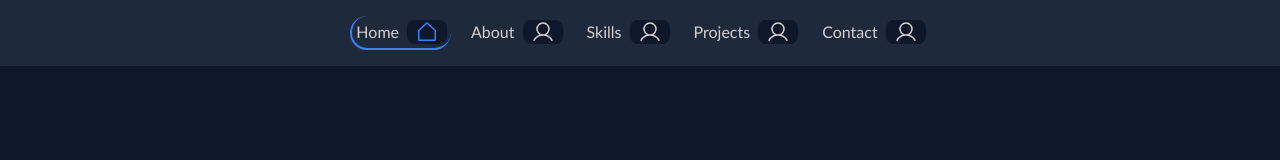
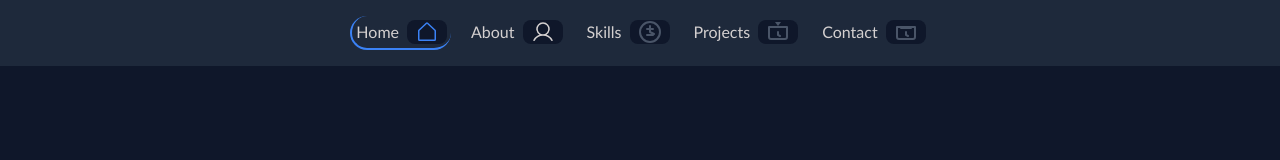
Before and after one commit to Codegrammer999/Personal-Portfolio-Webpage, a Vue app: page / in a window 1280 px wide. Shown: the top 160 px of the page. Built offline with nearby package versions, Linux system fonts and the light colour scheme.

Commit message:
Update NavigationLinks.vue

```diff
--- a/src/components/NavigationLinks.vue
+++ b/src/components/NavigationLinks.vue
@@ -38,7 +38,12 @@ const emitClick = () => {
             <div class="flex space-x-2 items-center justify-center hover:opacity-50 duration-300">
                 <p>Skills</p>
                 <div class="bg-slate-900 px-2 rounded-lg">
-                    <AboutIcon class="size-6 icon"/>
+                    <svg width="100" height="100" viewBox="0 0 24 24" fill="none" xmlns="http://www.w3.org/2000/svg" class="size-6 icon">
+                        <circle cx="12" cy="12" r="10" stroke="#4A5568" stroke-width="2"/>
+                        <path d="M12 6V12L16 14" stroke="#4A5568" stroke-width="2" stroke-linecap="round" stroke-linejoin="round"/>
+                        <path d="M9 15H15" stroke="#4A5568" stroke-width="2" stroke-linecap="round"/>
+                        <path d="M15 9H9" stroke="#4A5568" stroke-width="2" stroke-linecap="round"/>
+                     </svg>
                 </div>
             </div>
         </router-link>
@@ -48,7 +53,12 @@ const emitClick = () => {
             <div class="flex space-x-2 items-center justify-center hover:opacity-50 duration-300" @click="emitClick">
                 <p>Projects</p>
                 <div class="bg-slate-900 px-2 rounded-lg">
-                    <AboutIcon class="size-6 icon"/>
+                   <svg width="100" height="100" viewBox="0 0 24 24" fill="none" xmlns="http://www.w3.org/2000/svg" class="size-6 icon">
+  <path d="M3 7L21 7L21 17C21 18.1 20.1 19 19 19H5C3.9 19 3 18.1 3 17V7Z"
+        stroke="#4A5568" stroke-width="2" stroke-linecap="round" stroke-linejoin="round"/>
+  <path d="M9 2L15 2L12 6L9 2Z" fill="#4A5568"/>
+  <path d="M12 12V15L14 16" stroke="#4A5568" stroke-width="2" stroke-linecap="round"/>
+</svg>
                 </div>
             </div>
         </router-link>
@@ -58,7 +68,12 @@ const emitClick = () => {
             <div class="flex space-x-2 items-center justify-center hover:opacity-50 duration-300" @click="emitClick">
                 <p>Contact</p>
                 <div class="bg-slate-900 px-2 rounded-lg">
-                    <AboutIcon class="size-6 icon"/>
+                    <svg width="100" height="100" viewBox="0 0 24 24" fill="none" xmlns="http://www.w3.org/2000/svg" class="size-6 icon">
+  <path d="M3 7H21V17C21 18.1 20.1 19 19 19H5C3.9 19 3 18.1 3 17V7Z"
+        stroke="#4A5568" stroke-width="2" stroke-linecap="round" stroke-linejoin="round"/>
+  <path d="M17 8L7 8" stroke="#4A5568" stroke-width="2" stroke-linecap="round"/>
+  <path d="M12 12V15L14 16" stroke="#4A5568" stroke-width="2" stroke-linecap="round"/>
+</svg>
                 </div>
             </div>
         </router-link>
```
